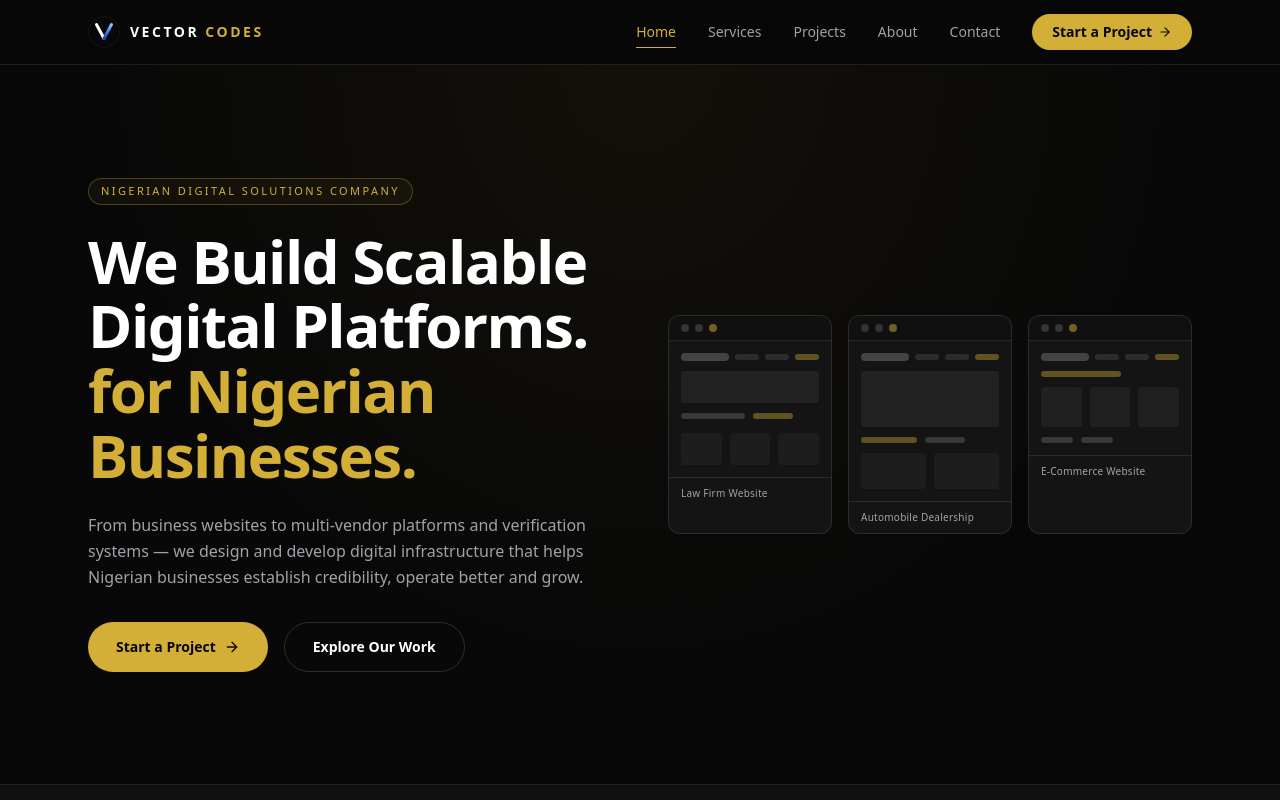
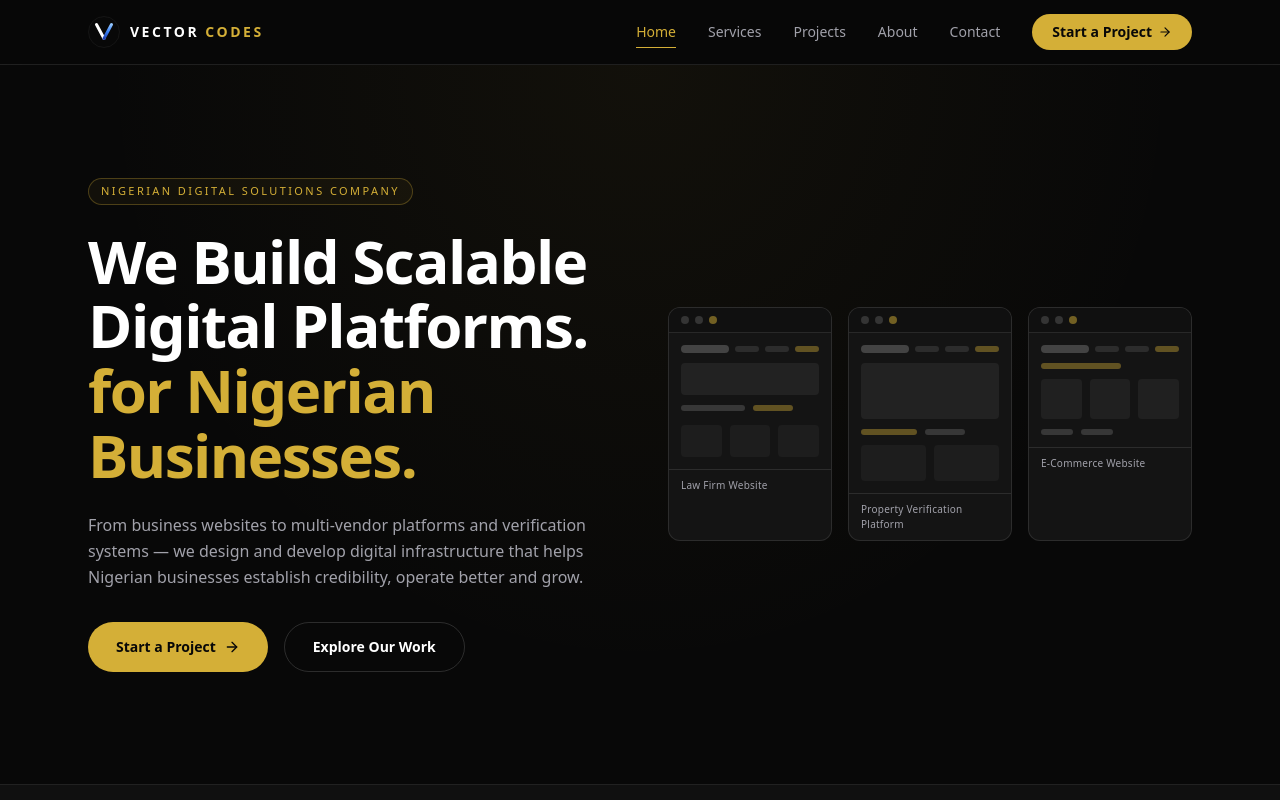
Before and after one commit to ericprince957-cloud/my_portfolio_V1, a Next.js app: page / in a window 1280 px wide. Shown: the top 800 px of the page. Built offline with nearby package versions, Linux system fonts and the light colour scheme.

Commit message:
polish: hero mockup reflects flagship SafeKey Pro platform

```diff
--- a/components/Hero.tsx
+++ b/components/Hero.tsx
@@ -122,7 +122,7 @@ export default function Hero() {
           {/* Mockup composition */}
           <div className="fade-up delay-2 grid grid-cols-2 gap-4 sm:grid-cols-3 lg:grid-cols-2 xl:grid-cols-3" aria-label="Examples of websites we build: law firm, automobile dealership and e-commerce interfaces">
             <BrowserMock label="Law Firm Website" variant="law" />
-            <BrowserMock label="Automobile Dealership" variant="auto" />
+            <BrowserMock label="Property Verification Platform" variant="auto" />
             <BrowserMock label="E-Commerce Website" variant="shop" />
           </div>
         </div>
```
